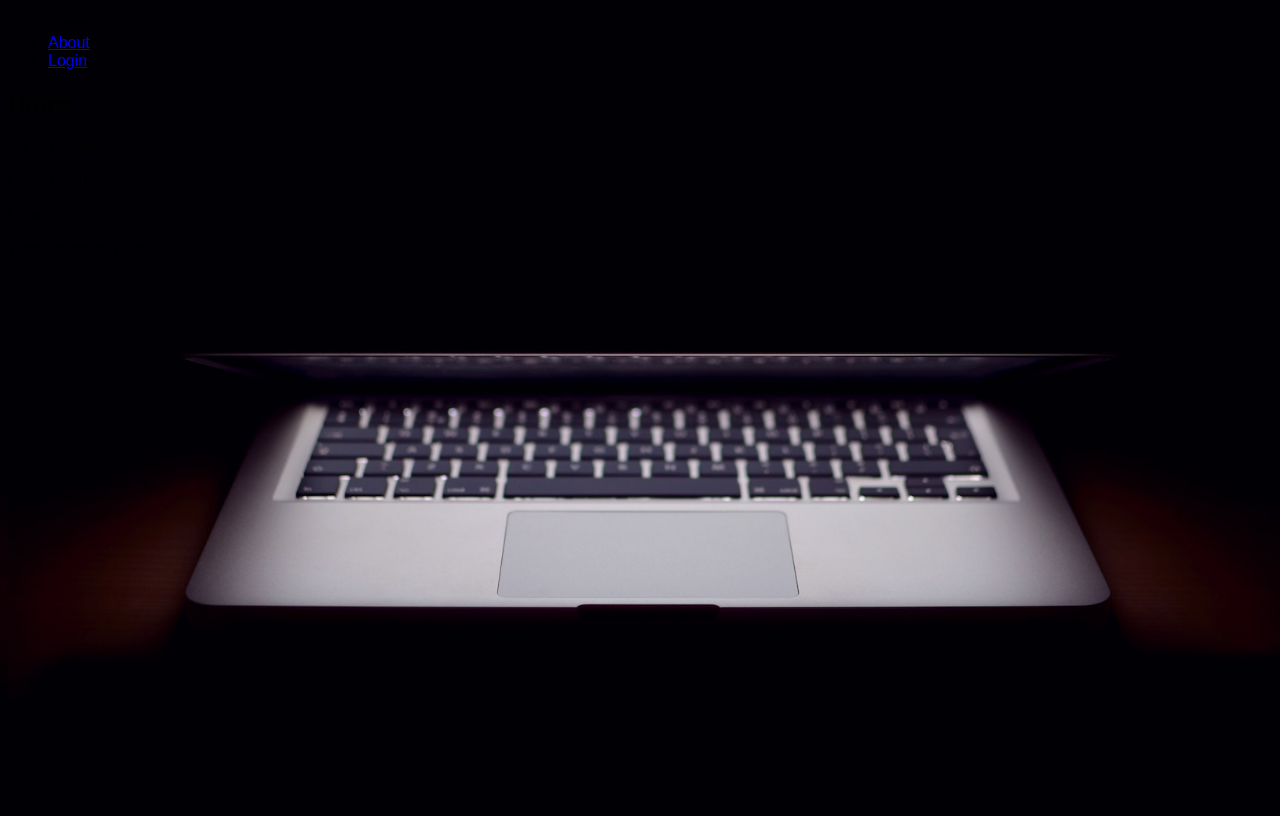
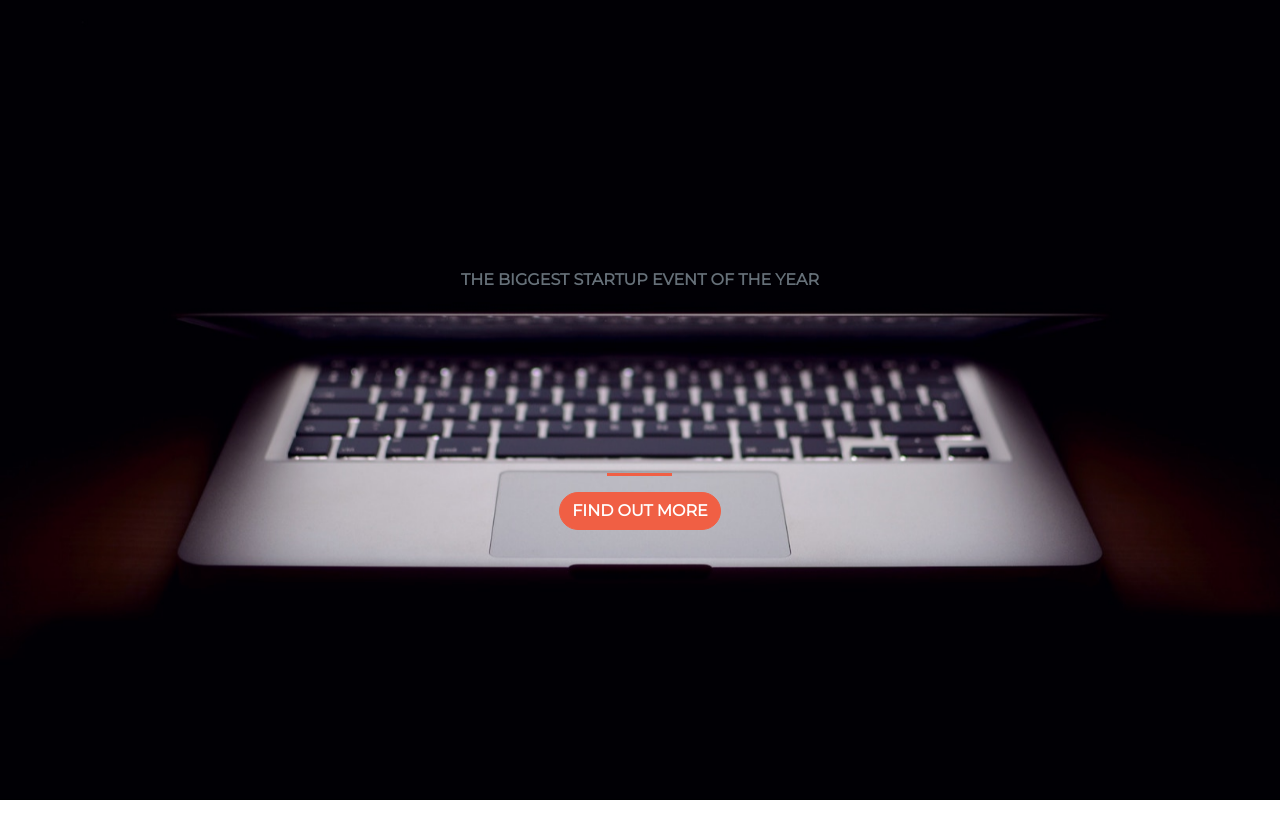
Before and after one commit to ManuRaghuvanshi/ManuRaghuvanshi.github.io, a plain HTML site: page index.html in a window 1280 px wide. Drawn offline with nearby package versions, Linux system fonts and the light colour scheme.

Commit message:
Add files via upload

```diff
--- a/index.html
+++ b/index.html
@@ -1,28 +1,34 @@
  <!DOCTYPE html>
 <html>
   <head>
-    <title>CSS</title>
-    <link rel="stylesheet" type="text/css" href="Style.css">
-    <link href="https://fonts.googleapis.com/css?family=Indie+Flower&display=swap" rel="stylesheet">
+    <title>Startup</title>
+
+      <meta charset="utf-8">
+      <meta name="viewport" content="width=device-width, initial-scale=1, shrink-to-fit=no">
+
+    <!-- Google Fonts -->
+    <link href="https://fonts.googleapis.com/css?family=Montserrat" rel="stylesheet">
+
+    <!-- Bootstrap CSS from a CDN. This way you don't have to include the bootstrap file yourself -->
+    <link rel="stylesheet" href="https://stackpath.bootstrapcdn.com/bootstrap/4.3.1/css/bootstrap.min.css" integrity="sha384-ggOyR0iXCbMQv3Xipma34MD+dH/1fQ784/j6cY/iJTQUOhcWr7x9JvoRxT2MZw1T" crossorigin="anonymous">
+
+    <!-- Your own stylesheet -->
+    <link rel="stylesheet" type="text/css" href="style.css">
   </head>
   <body>
-	<header>
-		<nav>
-			<ul>
-				<li>Home</li>
-				<li><a href="about.html">About</a></li>
-				<li><a href="login.html">Login</a></li>
-			</ul>
-		</nav>
-	</header>
-	<section>
-		<h2 >Home</h2>
-		<div id="div1">
-		<p class="webtext1">Lorem ipsum.</p>
-		<p class="webtext">Lorem ipsum.</p>
-		<p class="webtext">Lorem ipsum.</p>
+    <div class="container d-flex align-items-sm-center h-100  ">
+      <div clas="row">
+
+        <section  class="text-center  col-12  ">
+    <h1 class="text-uppercase"><strong>The biggest startup event of the year</strong></h1>
+       </section>
+       <div class="buffer col-12"></div>
+
+        <section class="text-center col-12  "> <!-- for center  -->
+        <hr>
+    <a href="https://mailchi.mp/25fd3e30b467/hollymolly3"  class="btn btn-primary btn-xl " >Find out more</button></a>
+  </section>
       </div>
-	</section>
-	<footer> Website made by me</footer>
+     </div>
   </body>
 </html>
```
Lines whose indentation alone changed are shown as unchanged.
